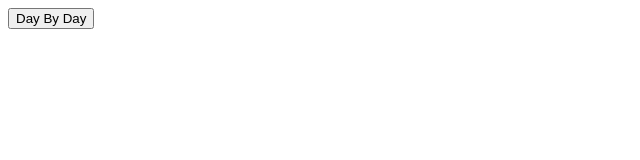
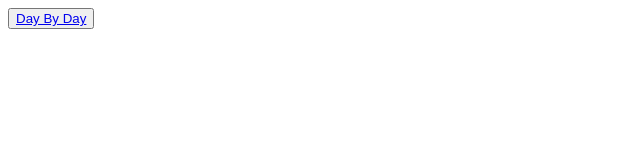
Before and after one commit to MalteRosenholm/Website-Test, a plain HTML site: page index.html in a window 1280 px wide. Shown: the full height of the page, 0-640 px from the left. Drawn offline with Linux system fonts and the light colour scheme.

Commit message:
Update index.html

```diff
--- a/index.html
+++ b/index.html
@@ -5,6 +5,6 @@
     </head>
 
     <body>
-        <button href="Start/start.html">Day By Day</button>
+        <button><a href="Start/start.html">Day By Day</a></button>
     </body>
 </html>
```
